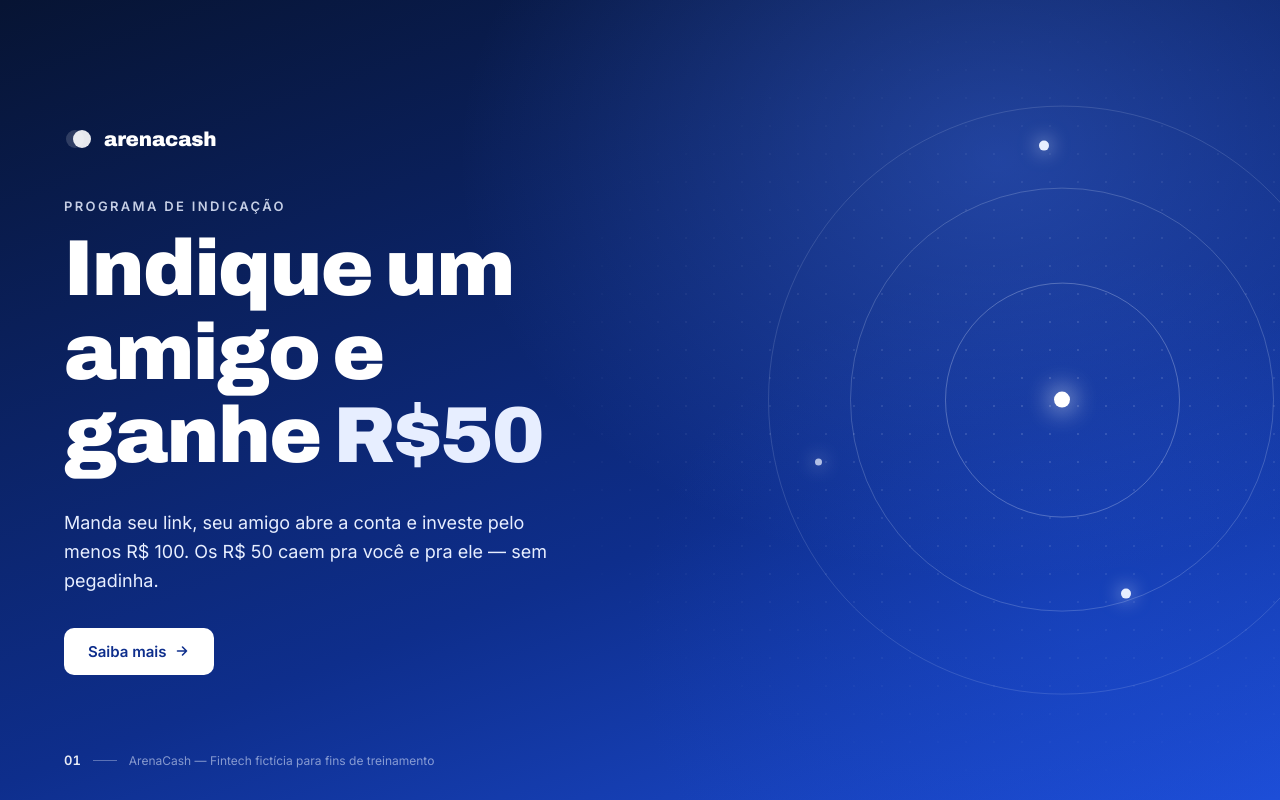
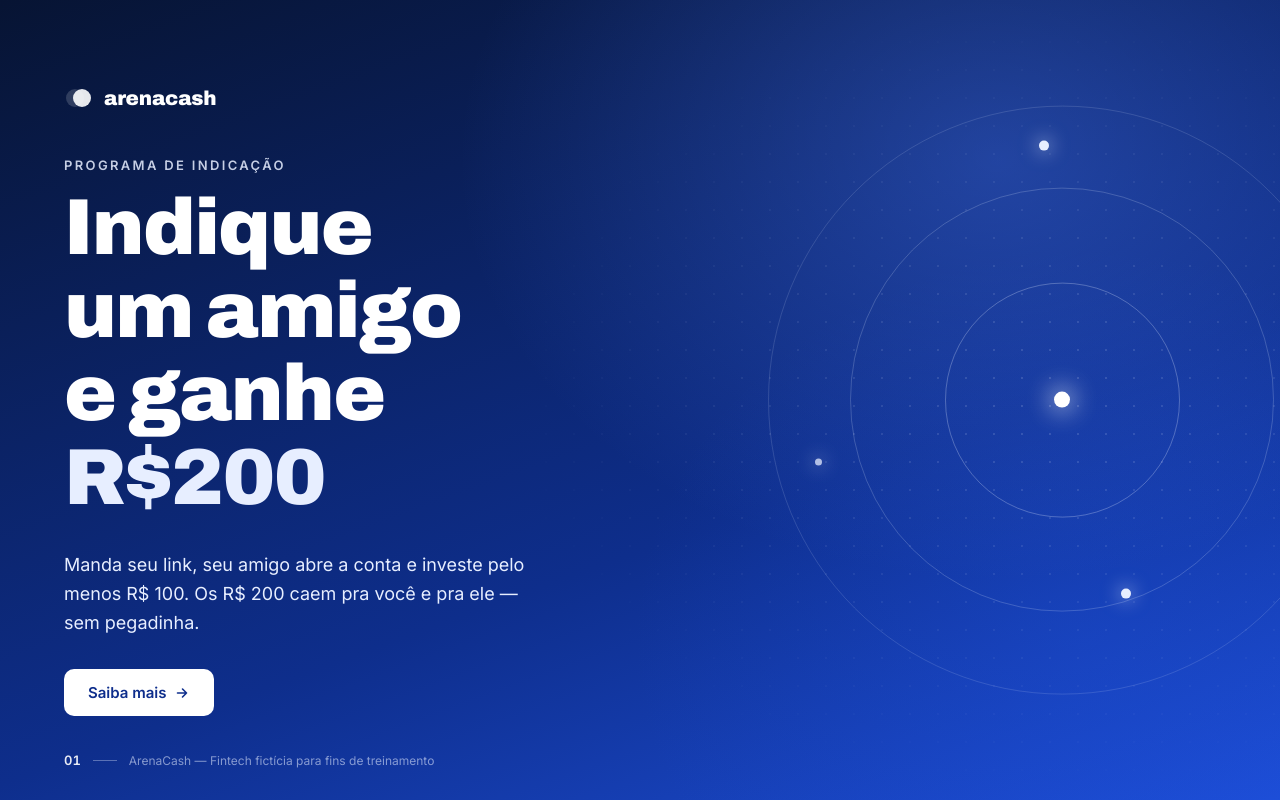
Before and after one commit to Talitaprp/meu-prototipo-arenacash, a plain HTML site: page index.html in a window 1280 px wide. Drawn offline with Linux system fonts and the light colour scheme.

Commit message:
Update mudança de valor index.html
mudança pata 200 reais

```diff
--- a/index.html
+++ b/index.html
@@ -286,12 +286,12 @@
 
     <div>
       <p class="eyebrow">Programa de indicação</p>
-      <h1 class="headline">Indique um amigo e ganhe <em>R$50</em></h1>
+      <h1 class="headline">Indique um amigo e ganhe <em>R$200</em></h1>
     </div>
 
     <p class="subtitle">
       Manda seu link, seu amigo abre a conta e investe pelo menos R$ 100.
-      Os R$ 50 caem pra você e pra ele — sem pegadinha.
+      Os R$ 200 caem pra você e pra ele — sem pegadinha.
     </p>
 
     <a class="cta" href="#saiba-mais">
```
